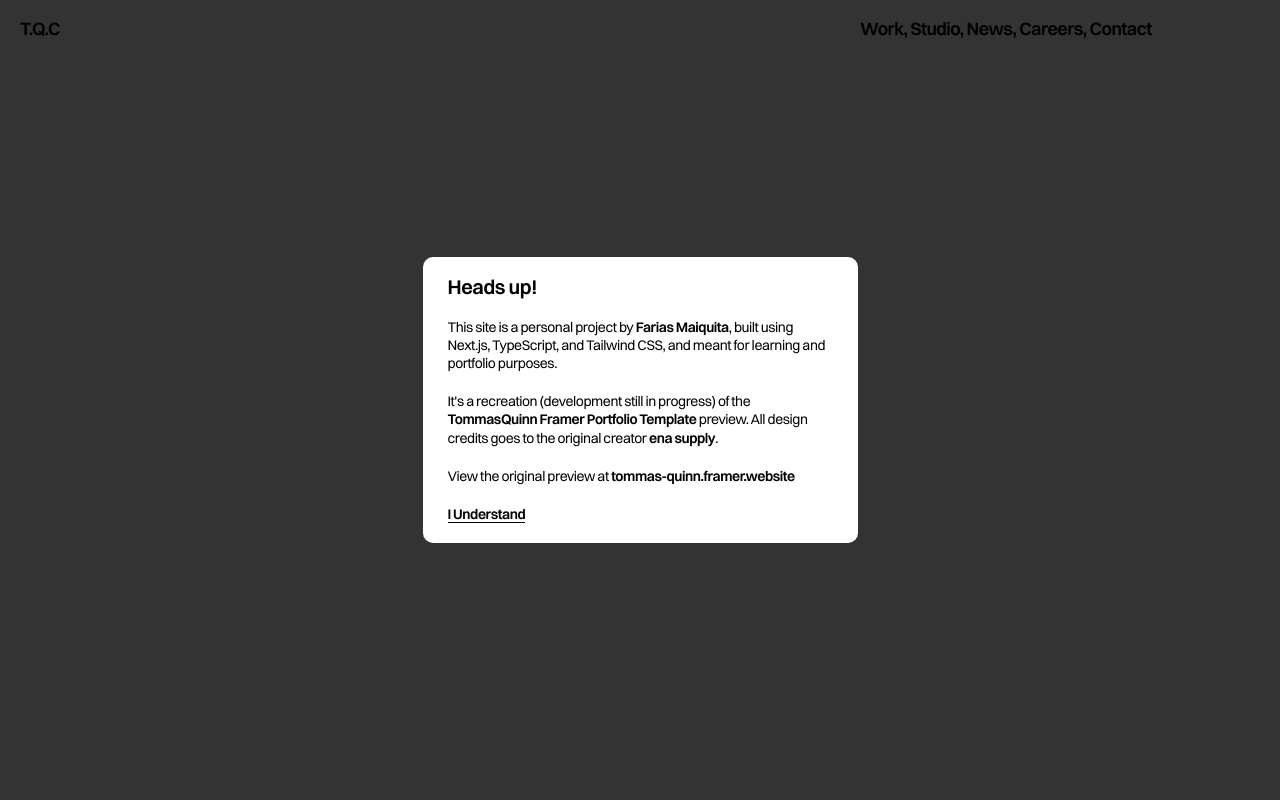
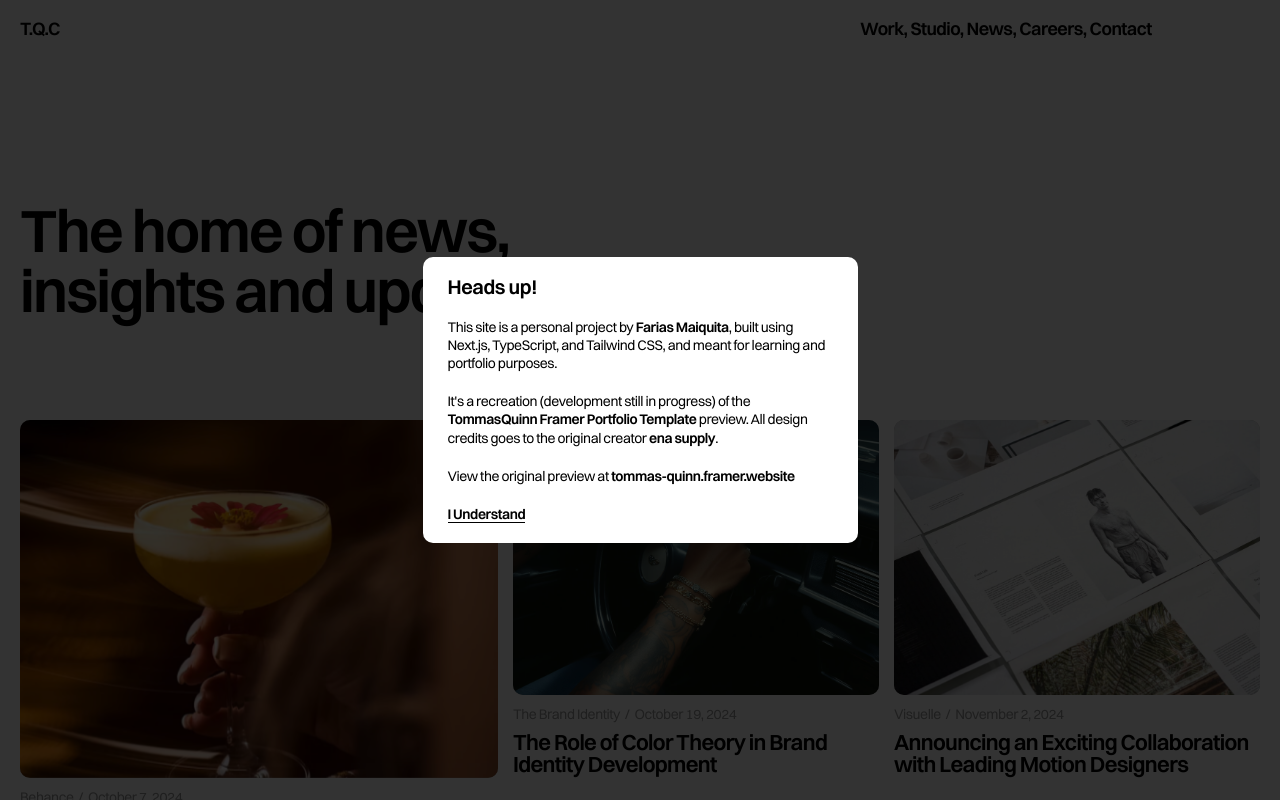
Before and after one commit to fariasmaiquita/tq-clone, a Next.js app: page /news in a window 1280 px wide. Before the commit this address had no page. Built offline with nearby package versions, Linux system fonts and the light colour scheme; what tailwindcss-motion would draw is missing.

Commit message:
Add news page.tsx

```diff
--- /dev/null
+++ b/src/app/(inner-pages)/news/page.tsx
@@ -0,0 +1,39 @@
+import { NewsData } from "@/app/data/NewsData";
+import Link from "next/link";
+import FadeInImage from "@/app/components/FadeInImage";
+import HomeCTA from "@/app/components/HomeCTA";
+
+export default function NewsPage() {
+    return (
+        <main className="motion-translate-y-in-[-100px] motion-opacity-in-0 motion-duration-700 motion-delay-300">
+            <div className="min-[810px]:px-[20px] px-[15px] pb-[200px]">
+                <div className="pt-[200px] pb-[100px] min-[1200px]:text-[60px] min-[810px]:text-[48px] text-[38px] tracking-[-.03em] max-w-[550px] font-semibold">
+                    The home of news, insights and updates
+                </div>
+                <div className="flex flex-wrap gap-x-[15px] min-[810px]:gap-y-[30px] gap-y-[10px]">
+                    {NewsData.map((itemData, itemIndex) => {
+                        if (!itemData) return null;
+                        const itemHref = `/news/${itemIndex}`;
+                        return (
+                            <div key={itemIndex} className={`${itemIndex > 1 ? "min-[810px]:grow min-[810px]:w-[calc((100%-38.54%-30px)/2)] max-[810px]:basis-full" : "min-[810px]:shrink-0 min-[810px]:w-[38.54%] max-[810px]:basis-full"}`}>
+                                <Link href={itemHref} className="block bg-black/40 aspect-4/3 relative rounded-[10px] overflow-hidden">
+                                    <FadeInImage src={itemData.imgSrc} sizes="(min-width: 810px) 33vw, 83vw" alt="" />
+                                </Link>
+                                <Link href={itemHref} className="text-[14px] tracking-[-.03em] inline-flex flex-wrap gap-x-[5px] mt-[12px] opacity-40">
+                                    <span>{itemData.category}</span>
+                                    <span>/</span>
+                                    <span>{itemData.date}</span>
+                                </Link>
+                                <br />
+                                <Link href={itemHref} className="min-[810px]:max-w-[360px] max-w-[320px] inline-block mt-[10px] pb-[30px] min-[810px]:text-[22px] text-[18px] tracking-[-.03em] font-semibold transition-opacity duration-500 hover:opacity-40">
+                                    {itemData.title}
+                                </Link>
+                            </div>
+                        )
+                    })}
+                </div>
+            </div>
+            <HomeCTA />
+        </main>
+    )
+}
```
